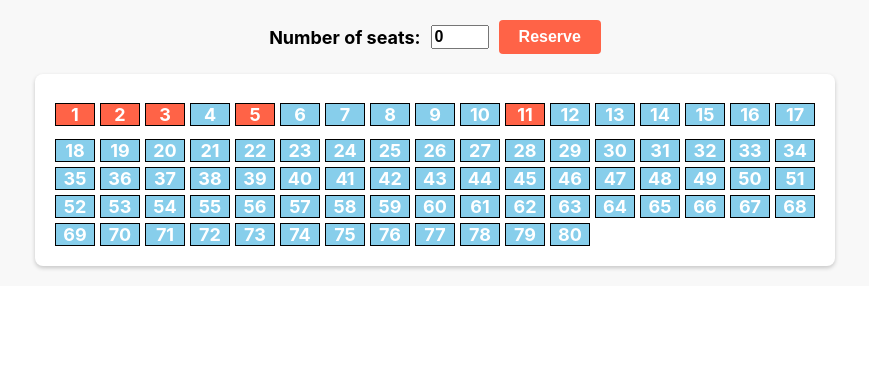
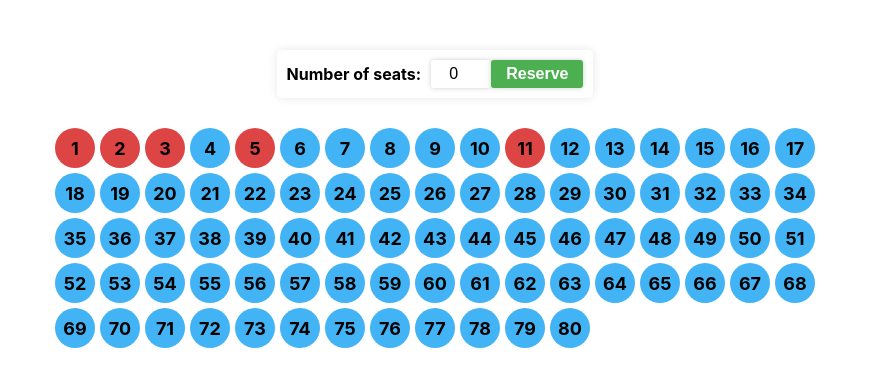
Before and after one commit to ui-vivek/Unstop-Formerly-Dare2Compete-, a React (Create React App) app: page / in a window 1280 px wide. Shown: the top 386 px of the page, without its empty margins (205-1074 px from the left). Built offline with nearby package versions, Linux system fonts and the light colour scheme.

Commit message:
added some more style

```diff
--- a/src/Sets.css
+++ b/src/Sets.css
@@ -2,104 +2,101 @@
   display: flex;
   flex-direction: column;
   align-items: center;
-  padding: 20px;
-  background-color: #F8F8F8;
+  margin-top: 50px;
 }
 
 form {
   margin-bottom: 20px;
   display: flex;
-  flex-direction: row;
-  justify-content: center;
   align-items: center;
-  font-size: 18px;
-  font-weight: bold;
+  background-color: #fff;
+  padding: 10px;
+  border-radius: 5px;
+  box-shadow: 0px 0px 10px rgba(0, 0, 0, 0.1);
 }
 
 form label {
-  margin-right: 10px;
-}
-
-form input[type="number"] {
-  width: 50px;
   margin-right: 10px;
   font-size: 16px;
   font-weight: bold;
 }
 
+form input[type="number"] {
+  width: 50px;
+  font-size: 16px;
+  padding: 5px;
+  border: none;
+  border-radius: 3px;
+  box-shadow: 0px 0px 5px rgba(0, 0, 0, 0.2);
+  text-align: center;
+}
+
 form button {
-  padding: 8px 20px;
-  background-color: #FF6347;
-  color: white;
-  border: none;
-  border-radius: 4px;
+  padding: 5px 15px;
   font-size: 16px;
   font-weight: bold;
+  background-color: #4caf50;
+  color: #fff;
+  border: none;
+  border-radius: 3px;
+  box-shadow: 0px 0px 5px rgba(0, 0, 0, 0.2);
   cursor: pointer;
-  transition: background-color 0.2s;
+  transition: all 0.3s ease;
 }
 
 form button:hover {
-  background-color: #FF5733;
+  background-color: #388e3c;
 }
+
 
 .coach-box {
   display: grid;
-  grid-template-columns: repeat(auto-fill, minmax(40px, 1fr));
-  grid-template-rows: repeat(auto-fill, minmax(40px, 1fr));
+  grid-template-columns: repeat(auto-fill, 40px);
+  grid-template-rows: repeat(auto-fill, 40px);
   gap: 5px;
   justify-content: center;
   align-items: center;
   max-width: 800px;
   margin: 0 auto;
-  background-color: white;
-  padding: 20px;
-  border-radius: 8px;
-  box-shadow: 0px 2px 4px rgba(0, 0, 0, 0.2);
+  background-color: #fff;
+  padding: 10px;
+  border-radius: 10px;
 }
 
 .seat {
-  border: 1px solid black;
+  border: none;
   display: flex;
   justify-content: center;
   align-items: center;
   font-size: 18px;
   font-weight: bold;
+  background-color: #42b3f5;
+  border-radius: 50%;
+  width: 40px;
+  height: 40px;
+  cursor: pointer;
+  transition: background-color 0.2s ease-in-out;
 }
 
-.available {
-  background-color: #87CEEB;
-  color: white;
+.seat.booked {
+  background-color: #dd4444;
+  cursor: not-allowed;
 }
 
-.booked {
-  background-color: #FF6347;
-  color: white;
+.seat.selected {
+  background-color: #e39334;
 }
 
 @media (max-width: 768px) {
   .coach-box {
-    grid-template-columns: repeat(auto-fill, minmax(30px, 1fr));
-    grid-template-rows: repeat(auto-fill, minmax(30px, 1fr));
+    grid-template-columns: repeat(auto-fill, 30px);
+    grid-template-rows: repeat(auto-fill, 30px);
     gap: 3px;
-    padding: 10px;
   }
 
   .seat {
     font-size: 14px;
-  }
-
-  form {
-    font-size: 14px;
-  }
-
-  form input[type="number"] {
-    width: 40px;
-    font-size: 14px;
-  }
-
-  form button {
-    padding: 6px 16px;
-    font-size: 14px;
+    width: 30px;
+    height: 30px;
   }
 }
```
